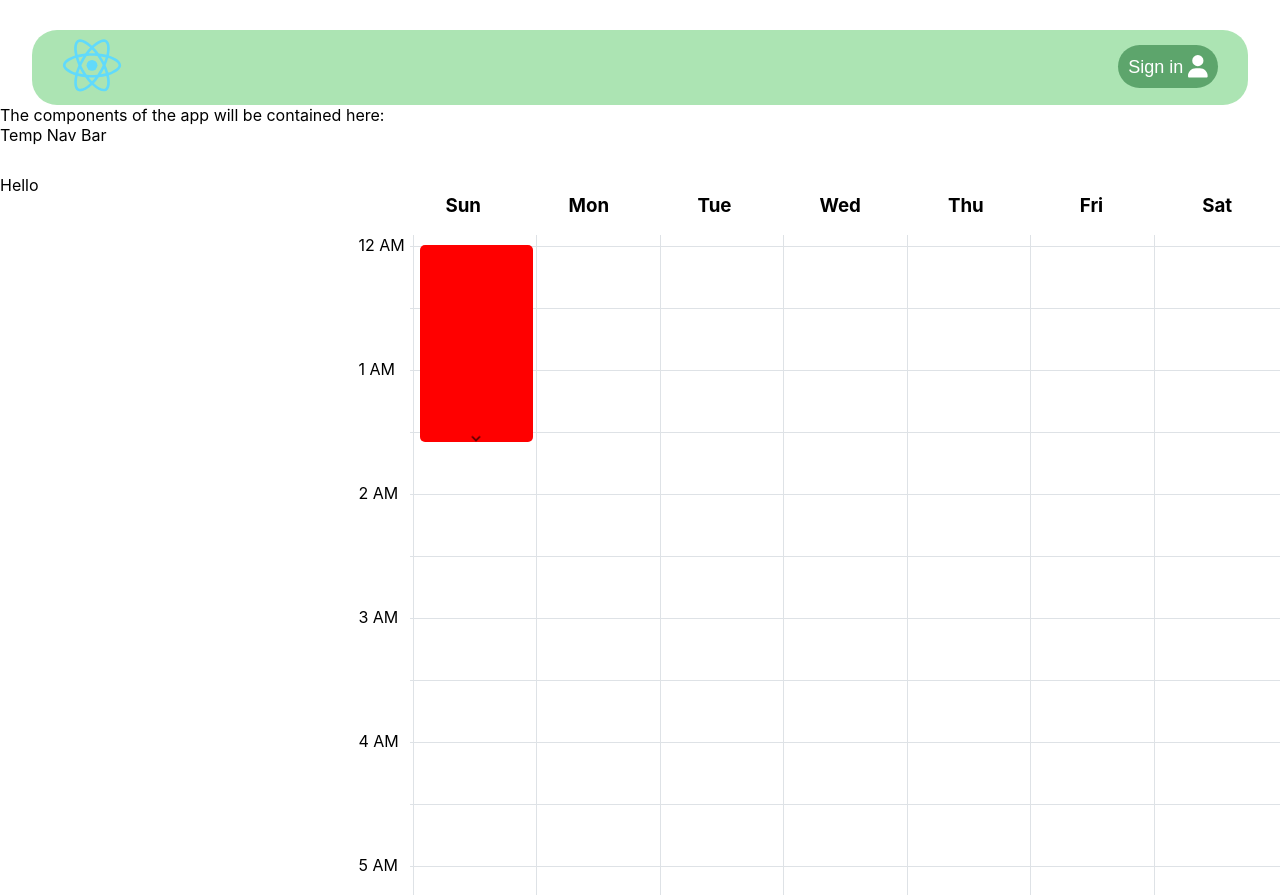
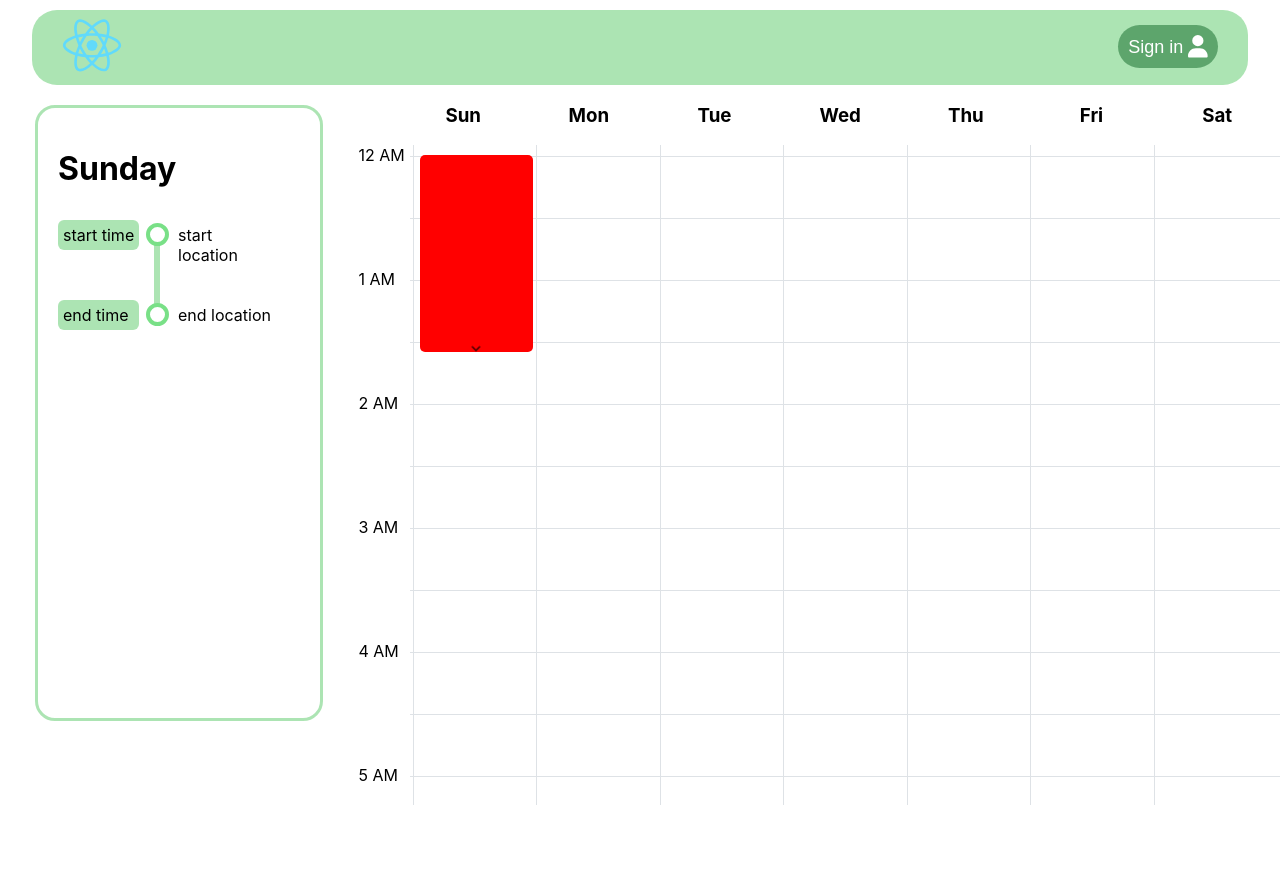
Before and after one commit to yuChenLung/LAHacksWEYM, a React (Create React App) app in the folder weym/: page /app in a window 1280 px wide. After the commit the page ends 805 px from the top, so only its background shows below. Built offline with nearby package versions, Linux system fonts and the light colour scheme.

Commit message:
timeline updated

```diff
--- a/weym/src/components/components.css
+++ b/weym/src/components/components.css
@@ -1,5 +1,7 @@
+  /* Navigation Bar CSS */
+
 .nav-bar {
-    margin-top: 30px !important;
+    margin-top: 10px !important;
     height: 75px;
     width: 95%;
     margin: auto;
@@ -65,6 +67,8 @@
 
   /* Show the dropdown menu (use JS to add this class to the .dropdown-content container when the user clicks on the dropdown button) */
   .show {display:block;}
+
+  /* Onboarding CSS */
 
   .form {
     display: flex;
@@ -167,3 +171,75 @@
     color: red;
     font-size: 15px;
   }
+
+  /* Upcoming Trip CSS */
+
+  .tripCard {
+    border-radius: 20px;
+    border: 3px solid rgba(111, 209, 123, 0.575);
+    padding: 20px;
+    margin: 20px 35px;
+    height: 570px;
+  }
+
+  /* The actual timeline (the vertical ruler) */
+  .timeline {
+    float: left;
+    position: relative;
+    margin: 0 auto;
+  }
+
+  /* The actual timeline (the vertical ruler) */
+  .timeline::after {
+    content: '';
+    position: absolute;
+    width: 6px;
+    height: 90px;
+    left: 100%;
+    margin-top: 20px;
+    background-color: rgba(111, 209, 123, 0.575);
+    top: 0;
+    bottom: 0;
+  }
+
+  /* The actual content */
+.content {
+  margin: 10px 15px 15px 0;
+  padding: 5px;
+  height: 20px;
+  background-color: rgba(111, 209, 123, 0.575);
+  border-radius: 6px;
+}
+
+/* Full-width containers */
+.container {
+  width: 100%;
+  }
+
+  /* Place the container to the left */
+.left {
+  left: 0;
+}
+
+.right {
+  left: 100%;
+}
+
+.dot {
+  position: absolute;
+  width: 15px;
+  height: 15px;
+  right: -15px;
+  background-color: white;
+  border: 4px solid rgb(121, 224, 135);
+  margin-top: -42px;
+  border-radius: 50%;
+  z-index: 1;
+}
+
+.location {
+  position: absolute;
+  margin-left: 120px;
+  margin-top: -40px;
+  width: 100%;
+}
--- /dev/null
+++ b/weym/src/components/upcomingTrip.js
@@ -0,0 +1,51 @@
+import React from 'react';
+import './components.css';
+
+function UpcomingTrip() {
+    function getWeekdayLabel(dayOfWeek) {
+        switch (dayOfWeek) {
+            case 1:
+                return "Sunday";
+            case 2:
+                return "Monday";
+            case 3:
+                return "Tuesday";
+            case 4:
+                return "Wednesday";
+            case 5:
+                return "Thursday";
+            case 6:
+                return "Friday";
+            case 7:
+                return "Saturday";
+        }
+    }
+
+    return (
+        <div className="tripCard">
+            {/* current day label <h4></h4> */}
+            <h1>{getWeekdayLabel(1)}</h1>
+            <div className="timeline">
+                <div className="container">
+                    <div className="left">
+                        <p className="content">start time</p>
+                    </div>
+                    <span className="dot"></span>
+                    <p className="location">start location</p>
+                </div>
+                <div style={{ marginTop: '50px' }} class="container">
+                    <div className="left">
+                        <p class="content">end time</p>
+                    </div>
+                    <span class="dot"></span>
+                    <p className="location">end location</p>
+                </div>
+
+                {/* <p>start time</p>
+                <p>end time</p> */}
+            </div>
+        </div>
+    );
+}
+
+export default UpcomingTrip;
--- a/weym/src/pages/appContainer.js
+++ b/weym/src/pages/appContainer.js
@@ -1,12 +1,14 @@
 import React from 'react'
 import Scheduler from '../components/scheduler'
-function AppContainer (){
-    return(
+import UpcomingTrip from '../components/upcomingTrip'
+
+function AppContainer() {
+    return (
         <div>
-            The components of the app will be contained here:
-            <div style={{height: "50px"}}>Temp Nav Bar</div>
-            <div style={{display: 'flex'}}>
-                <div style={{width: window.innerWidth * .28}}>Hello</div>
+            <div style={{ display: 'flex' }}>
+                <div style={{ width: window.innerWidth * .28 }}>
+                    <UpcomingTrip></UpcomingTrip>
+                </div>
                 <Scheduler />
             </div>
         </div>
```
